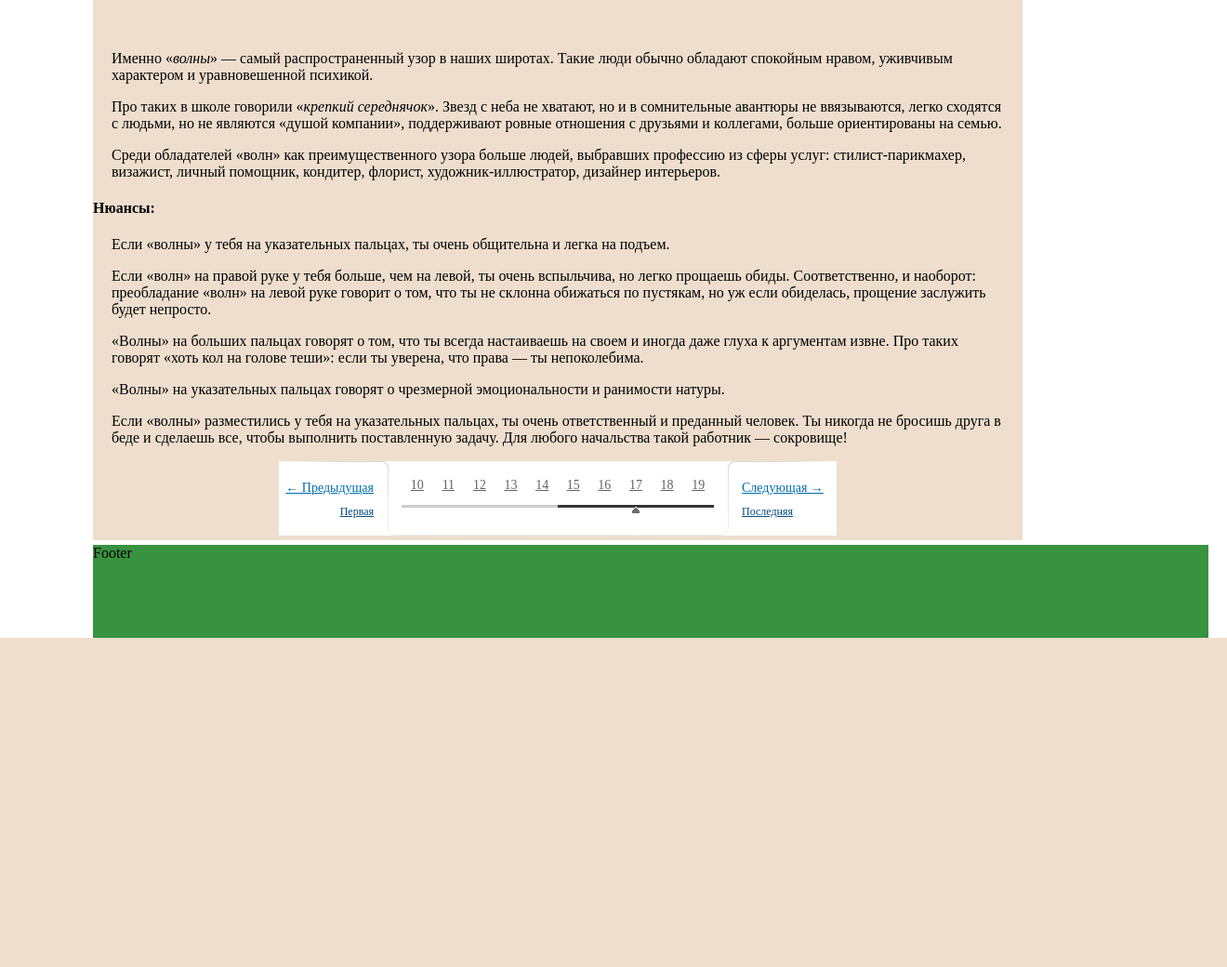
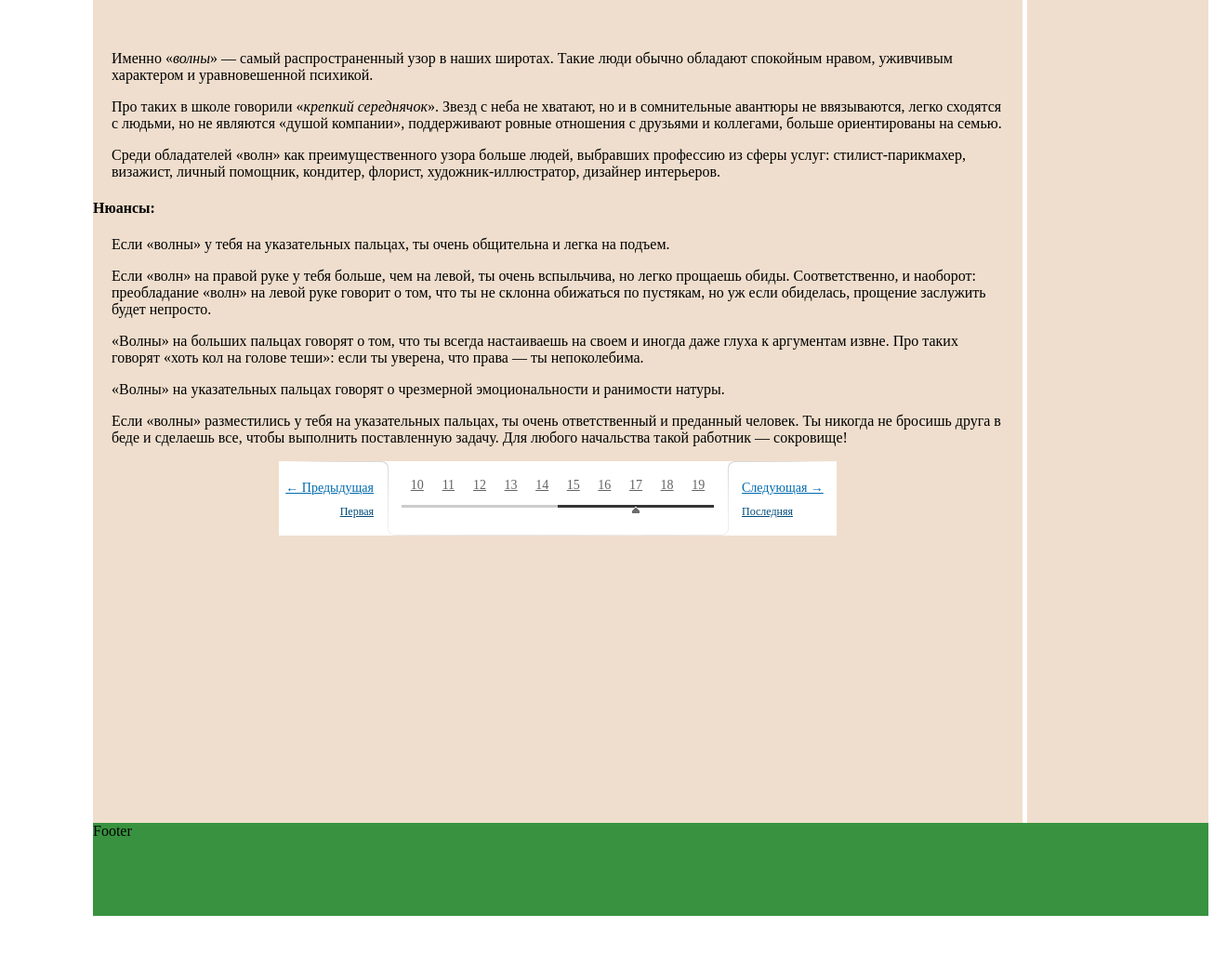
Before and after one commit to PopenchukRoman/blog-for-learning, a PHP site: page / in a window 1320 px wide. Shown: the part 2230-3270 px from the top of the page at 93% size. Before the commit the page ends 2916 px from the top, so only its background shows below. Run offline with PHP 8.4, Linux system fonts and the light colour scheme.

Commit message:
Подровнял основные блоки

```diff
--- a/index.html
+++ b/index.html
@@ -43,7 +43,6 @@
 
 		<div id="main">
 			<div id="header"><br/>БЛОГ ХИРОМАНТА</div>
-		<div id="blog_page_tags_conteiner">
 					 <div id="blog_page">
 				<h1 class="entry-title">О чём предупреждают родинки на руках человека</h1>
 
@@ -54,10 +53,10 @@
 			      <time class="updated" datetime="2016-02-13T03:11:26+00:00"></time>
 					</a>
 					</span>
-			<span class="byline"> by <span class="author vcard"><a class="url fn n" href="http://hiromant.gospojalada.ru/author/yukazhiro/">Анна Романова
+					<span class="byline"> by <span class="author vcard"><a class="url fn n" href="http://hiromant.gospojalada.ru/author/yukazhiro/">Анна 	Романова
 					</a>
 					</span>
-		    </div><!-- .entry-meta -->
+				</div>
 				<div class="entry-content">
 					<p><strong>Родинки на руке</strong>  и на теле, имеют большое значение, <strong>родинка</strong> может появлятся изначально при рождении, так и 			возникать в процессе жизни, <strong>родинка на ладони</strong> может исчезать и появлятся снова. Вы не знаете что означает 				родинка на руке? тогда попытаемся ввести в курс дела. В каждую эпоху существования человечества, на <strong>родинки</strong> 				смотрели по разному,- в некоторых странах, в прошлые века, родинки при обильной концентрации в одном месте, считали 				      				метками нечистой силы, в особенности если много родинок составляли определённые знаки, и даже сжигали людей, если у них были явные выражения таких 				знаков и родимых пятен. В то время в других странах родинки считались знаками красоты.</p>
 
@@ -67,12 +66,11 @@
 					<p><strong>Крупные родинки на руке</strong> указывают на <strong>отпечаток серьезных событий</strong> в прошедшей реинкарнации души индивида, то есть 				прошлой жизни, также могут указывать на довольно угрожающие жизни человека травмы или инвалидность но в таком случае они будут болезненны при нажатии, 				и если рост родинки продолжается, значит личность только наращивает проблему, в противном случае родинка уменьшается или исчезает навсегда. Если у Вас 				была когда-то родинка и потом пропала,  радуйтесь Вы избавились от лишней проблемы.<br />
 					Вообще считается, чем больше и заметней метка, тем многозначещее значение она представляет, чем она круглее и как бы правильной формы, тем она 				становится добрее к своему хозяину, если она немножко выпуклая и не тёмного цвета, никогда не беспокоит, и красивой формы, тем она становится 				безвредней а то и в отдельных случаях счастливым предзнаменованьем, указывающим на вознаграждение, за &#171;прошлые заслуги&#187;. Следует помнить 				одно, законы физики никто не отменял, если кто-то отдаёт, значит кто-то должен получить. Рано или поздно, сделанное добро или зло, возвращается в 				многократном размере, если не в этой жизни, то значит в следующей. Много людей не зная значение родинок на руке, не в состоянии определить степень 				воздействия на личность, и в следствие многообразия информации в сети, возникает путаница о значении родинок. Многие не разобравшись и по традиции 				думают что любая родинка, приносит удачу, что есть ошибочное мнение.<br />
 					</p>
-			</div><!-- .entry-content -->
+					</div>
 					<h1 class="entry-title">Узоры на пальцах скажут насколько вы умны</h1>
 
 					<div class="entry-meta">
 					<span class="posted-on">Posted on <a href="http://hiromant.gospojalada.ru/uzory-na-palcax-skazhut-naskolko-vy-umny/" rel="bookmark"><time class="entry-date published" datetime="2016-02-13T03:02:12+00:00"></time></a></span><span class="byline"> by <span class="author vcard"><a class="url fn n" href="http://hiromant.gospojalada.ru/author/yukazhiro/">Анна Романова</a></span></span>		</div><!-- .entry-meta -->
-	</header><!-- .entry-header -->
 
 					<div class="entry-content">
 								<p>Отпечатки твоих пальцев — не просто уникальны и неповторимы, они могут многое рассказать о твоем характере и интеллектуальном потенциале!</p>
@@ -102,11 +100,10 @@
 	     		   <div class="paginator" id="paginator"></div>
 			</div>
 
-
-		</div><!--conteiner of blog-page and tags  -->
+		     </div><!--div id="blog-page"  -->
 		    <div id="tags"></div>
 		  <div id="footer">Footer</div>
-	   </div><!-- main -->
+	   </div>  <!-- main -->
 
 	</body>
 
--- a/styles/my_style.css
+++ b/styles/my_style.css
@@ -1,8 +1,18 @@
-   body{
-   	margin:0px;
+   body, html{
+   	margin:0px 0px 30px 0px;
+	padding:0px;
+	text-align:center;
    	}
 
-   p{
+
+    #main{
+	margin:10px 0px 0px 100px;
+	width:1200px;
+	height:3200px;
+	text-align:left;
+	}
+
+	p{
    padding-left:20px;
    padding-right:20px;
    }
@@ -10,14 +20,6 @@
    padding-left:20px;
 
    }
-   /*span{
-   padding-left:20px;
-   }
-   */
-    #main{
-	margin:10px 0px 0px 100px;
-	width:70%;
-	}
   #header{
 	font-family: Aria serif;
 	text-align:center;
@@ -27,25 +29,26 @@
 	height:100px;
 	background-color:#484848;
 	}
-#blog_page_tags_conteiner{
-	width:1200px;
-	overflow:auto;
-	}
+
 #blog_page{
-	margin:5px 0px 5px 0px;
+	margin: 0px auto;
+	margin-top:5px;
 	width:1000px;
+	height:3000px;
 	float:left;
 	background-color:#EFDECD;
 	}
      #tags{
-	margin:5px 0px 5px 5px;
+	margin:5px 0px 0px 5px;
 	background-color:#EFDECD;
-	width:190px;
+	width:195px;
+	height:3000px;
 	float:left;
 	}
    #footer{
 	background-color:#399240;
 	width:1200px;
 	height:100px;
+	margin:5px 0px 0px 0px;
 	clear:both;
 	}
```
Lines whose indentation alone changed are shown as unchanged.
